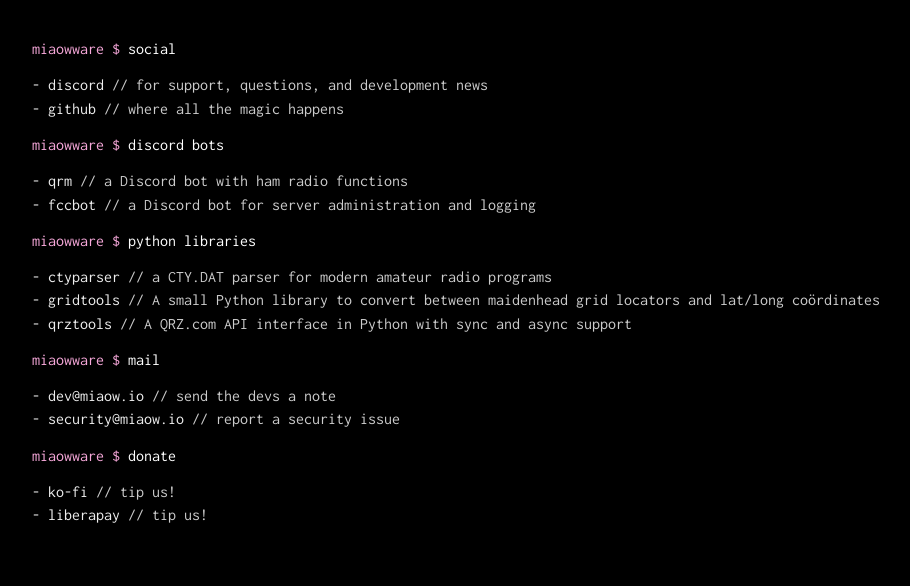
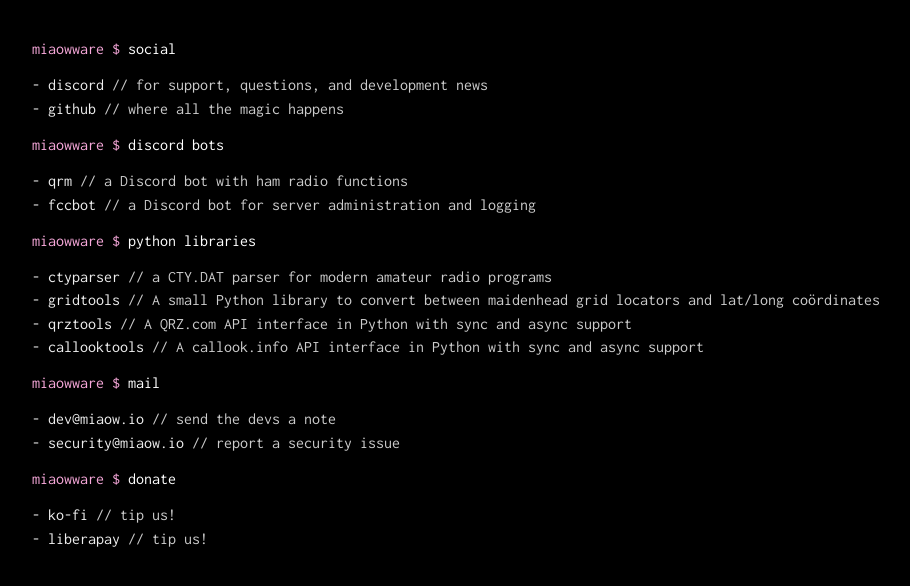
Before and after one commit to miaowware/miaow.io, a Jekyll site: the page built from index.html, in a window 1280 px wide, cut to the strip 286-872 px from the top of the page. Shown: the whole strip, without its empty margins (184-1094 px from the left). Built offline with Jekyll 4.4.1, drawn with Linux system fonts in a browser that asks for light colours.

Commit message:
add callooktools

```diff
--- a/_data/content.yml
+++ b/_data/content.yml
@@ -26,6 +26,9 @@
     - title: qrztools
       description: A QRZ.com API interface in Python with sync and async support
       url: https://qrztools.miaow.io
+    - title: callooktools
+      description: A callook.info API interface in Python with sync and async support
+      url: https://callooktools.miaow.io
     # - title: fccbot-server
     #   description: the server component of fccbot
     #   url: https://github.com/miaowware/fccbot-server
```
